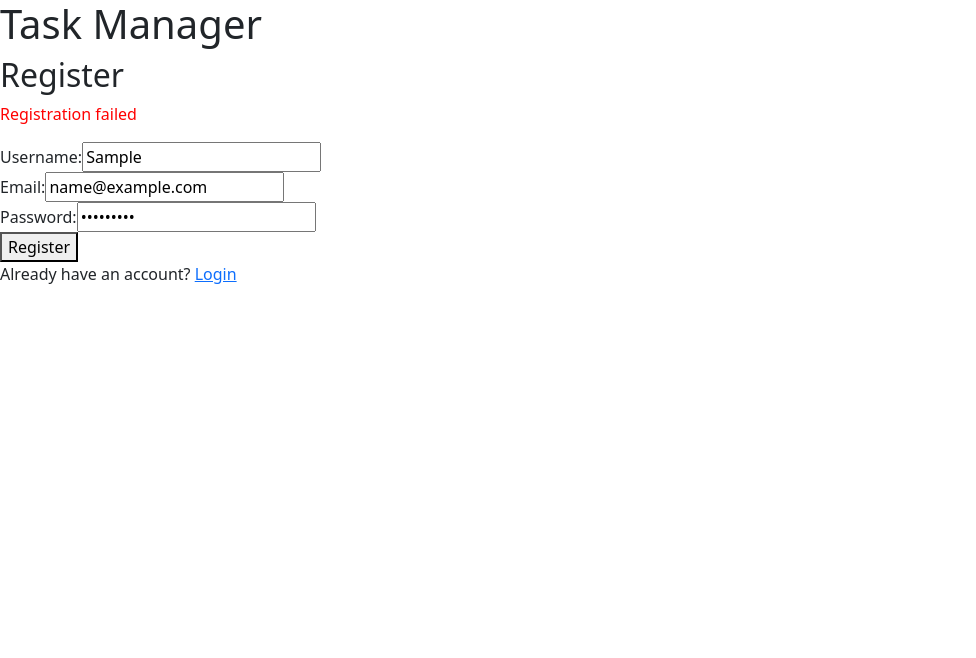
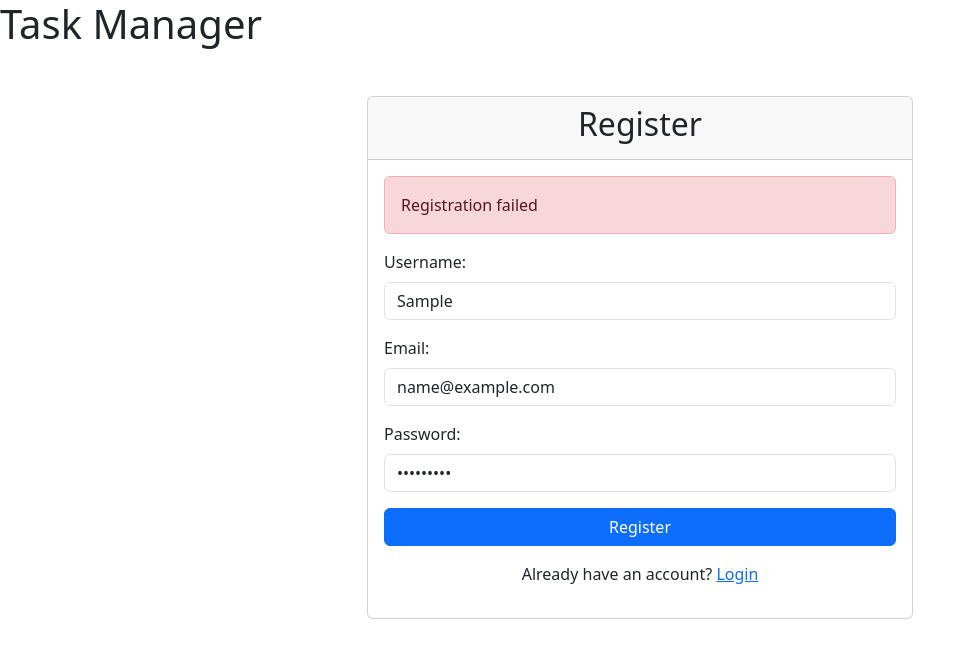
Before and after one commit to HasnainKhan01/Task_Manager_App, a React (Create React App) app in the folder frontend/: page /register in a window 1280 px wide. Both pictures are taken after typing "Sample", "name@example.com", "Sample123" into the empty fields and a click on the button "Register". Shown: the top 658 px of the page, without its empty margins (0-976 px from the left). Built offline with nearby package versions, Linux system fonts and the light colour scheme; no server answers.

Commit message:
styled login.js and register.js to have uniform styling. updated register routing to require unique usernames.

```diff
--- a/frontend/src/Login.js
+++ b/frontend/src/Login.js
@@ -23,31 +23,47 @@ const Login = ({ setToken }) => {
   };
 
   return (
-    <div>
-      <h2>Login</h2>
-      {error && <p style={{ color: 'red' }}>{error}</p>}
+    <div className="container mt-5">
+      <div className="row justify-content-center">
+        <div className="col-md-6">
+          <div className="card">
+            <div className="card-header">
+              <h2 className="text-center">Login</h2>
+            </div>
+            <div className="card-body">
+              {error && <div className="alert alert-danger">{error}</div>}
               <form onSubmit={handleSubmit}>
-        <div>
-          <label>Email:</label>
+                <div className="mb-3">
+                  <label htmlFor="email" className="form-label">Email:</label>
                   <input
                     type="email"
+                    id="email"
+                    className="form-control"
                     value={email}
                     onChange={(e) => setEmail(e.target.value)}
                     required
                   />
                 </div>
-        <div>
-          <label>Password:</label>
+                <div className="mb-3">
+                  <label htmlFor="password" className="form-label">Password:</label>
                   <input
                     type="password"
+                    id="password"
+                    className="form-control"
                     value={password}
                     onChange={(e) => setPassword(e.target.value)}
                     required
                   />
                 </div>
-        <button type="submit">Login</button>
+                <button type="submit" className="btn btn-primary w-100">Login</button>
               </form>
-      <p>Don't have an account? <a href="/register">Register</a></p>
+              <p className="mt-3 text-center">
+                Don't have an account? <a href="/register">Register</a>
+              </p>
+            </div>
+          </div>
+        </div>
+      </div>
     </div>
   );
 };
--- a/frontend/src/Register.js
+++ b/frontend/src/Register.js
@@ -24,40 +24,61 @@ const Register = () => {
   };
 
   return (
-    <div>
-      <h2>Register</h2>
-      {error && <p style={{ color: 'red' }}>{error}</p>}
+    <div className="container mt-5">
+      <div className="row justify-content-center">
+        <div className="col-md-6">
+          <div className="card">
+            <div className="card-header">
+              <h2 className="text-center">Register</h2>
+            </div>
+            <div className="card-body">
+              {error && <div className="alert alert-danger">{error}</div>}
               <form onSubmit={handleSubmit}>
-        <div>
-          <label>Username:</label>
+                <div className="mb-3">
+                  <label htmlFor="username" className="form-label">Username:</label>
                   <input
                     type="text"
+                    id="username"
+                    className="form-control"
                     value={username}
                     onChange={(e) => setUsername(e.target.value)}
                     required
+                    autoComplete="username"
                   />
                 </div>
-        <div>
-          <label>Email:</label>
+                <div className="mb-3">
+                  <label htmlFor="email" className="form-label">Email:</label>
                   <input
                     type="email"
+                    id="email"
+                    className="form-control"
                     value={email}
                     onChange={(e) => setEmail(e.target.value)}
                     required
+                    autoComplete="email"
                   />
                 </div>
-        <div>
-          <label>Password:</label>
+                <div className="mb-3">
+                  <label htmlFor="password" className="form-label">Password:</label>
                   <input
                     type="password"
+                    id="password"
+                    className="form-control"
                     value={password}
                     onChange={(e) => setPassword(e.target.value)}
                     required
+                    autoComplete="new-password"
                   />
                 </div>
-        <button type="submit">Register</button>
+                <button type="submit" className="btn btn-primary w-100">Register</button>
               </form>
-      <p>Already have an account? <a href="/login">Login</a></p>
+              <p className="mt-3 text-center">
+                Already have an account? <a href="/login">Login</a>
+              </p>
+            </div>
+          </div>
+        </div>
+      </div>
     </div>
   );
 };
```
Also changed, not shown: 1 other file (tests, documents, lock files or other folders). Lines whose indentation alone changed are shown as unchanged.
